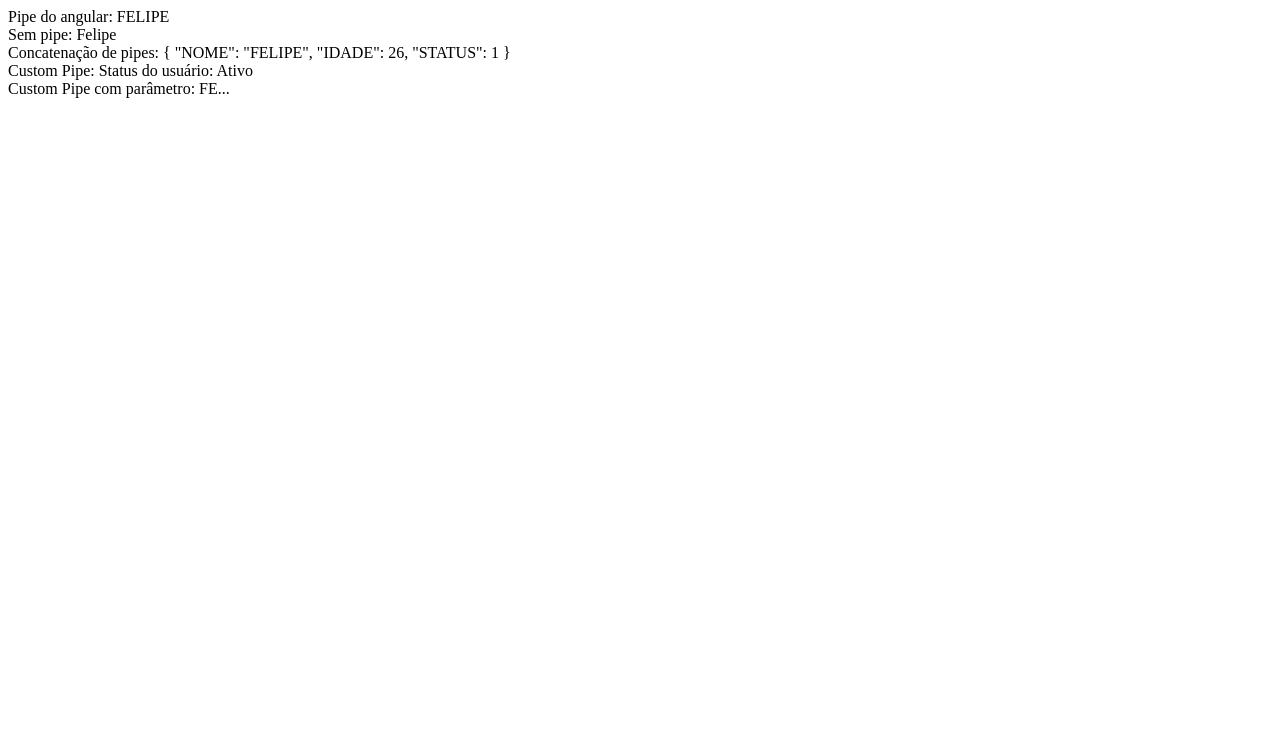
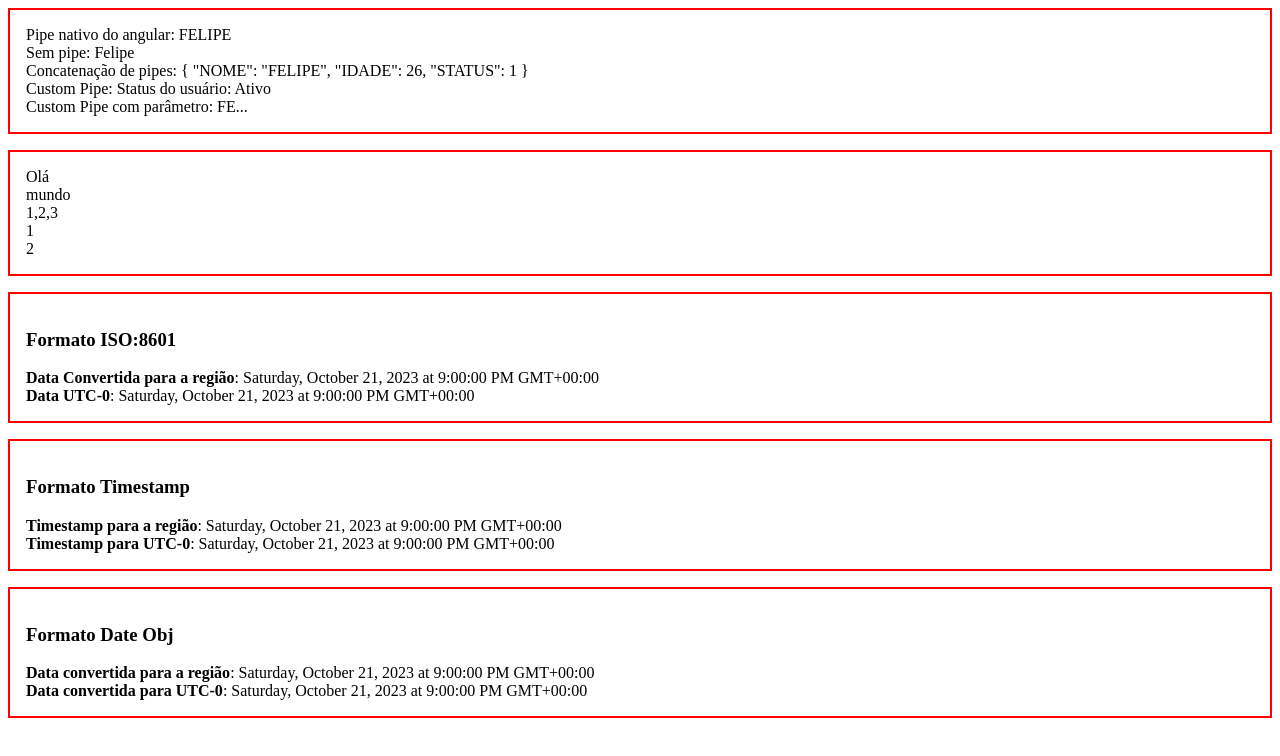
Before and after one commit to Eduardo-XavierPaula/Angular_Pipes, an Angular app: page / in a window 1280 px wide. Shown: the top 756 px of the page. Built offline with nearby package versions, Linux system fonts and the light colour scheme.

Commit message:
✨ New feature: Estudo de pipe date, by Eduardo Xavier

```diff
--- a/src/app/app.component.html
+++ b/src/app/app.component.html
@@ -1,6 +1,6 @@
 <div class="container">
   <span>
-    Pipe do angular:
+    Pipe nativo do angular:
     {{ pessoa.nome | uppercase }}
   </span>
   <span>
@@ -18,3 +18,44 @@
     Custom Pipe com parâmetro: {{ pessoa.nome | truncate : 2 | uppercase }}
   </span>
 </div>
+<div class="container">
+  <span>
+    {{ "Olá mundo" | slice : 0 : 3 }}
+  </span>
+  <span>
+    {{ "Olá mundo" | slice : 4 }}
+  </span>
+  <span>
+    {{ [1, 2, 3, 4, 5] | slice : 0 : 3 }}
+  </span>
+  @for (item of [1,2,3,4,5] | slice : 0 : 2 ; track $index) {
+  <span>{{ item }}</span>
+  }
+</div>
+
+<div class="container">
+  <h3>Formato ISO:8601</h3>
+  <span>
+    <b>Data Convertida para a região</b>: {{ minhaData | date : "full" }}
+  </span>
+  <span> <b>Data UTC-0</b>: {{ minhaData | date : "full" : "+0000" }} </span>
+</div>
+<div class="container">
+  <h3>Formato Timestamp</h3>
+  <span>
+    <b>Timestamp para a região</b>: {{ 1697922000000 | date : "full" }}
+  </span>
+  <span>
+    <b>Timestamp para UTC-0</b>: {{ 1697922000000 | date : "full" : "+0000" }}
+  </span>
+</div>
+<div class="container">
+  <h3>Formato Date Obj</h3>
+  <span>
+    <b>Data convertida para a região</b>: {{ minhaDataObj | date : "full" }}
+  </span>
+  <span>
+    <b>Data convertida para UTC-0</b>:
+    {{ minhaDataObj | date : "full" : "+0000" }}
+  </span>
+</div>
--- a/src/app/app.component.scss
+++ b/src/app/app.component.scss
@@ -1,4 +1,7 @@
 .container {
   display: flex;
   flex-direction: column;
+  border: 2px solid red;
+  padding: 16px;
+  margin-bottom: 16px;
 }
--- a/src/app/app.component.ts
+++ b/src/app/app.component.ts
@@ -1,4 +1,4 @@
-import { Component } from '@angular/core';
+import { Component, OnInit } from '@angular/core';
 
 export enum UserStatusEnum {
   ATIVO = 1,
@@ -10,10 +10,19 @@ export enum UserStatusEnum {
   templateUrl: './app.component.html',
   styleUrl: './app.component.scss',
 })
-export class AppComponent {
+export class AppComponent implements OnInit {
   pessoa = {
     nome: 'Felipe',
     idade: 26,
     status: UserStatusEnum.ATIVO,
   };
+
+  minhaData: string = '2023-10-21T21:00:00.000Z';
+  minhaDataObj: Date = new Date('2023-10-21T21:00:00.000Z');
+  ngOnInit(): void {
+    console.log('Data Convertida para a região', new Date(this.minhaData));
+    console.log('Data UTC-0', new Date(this.minhaData).toUTCString());
+    console.log('Timestamp', new Date(this.minhaData).getTime());
+    console.log('Timestamp', this.minhaDataObj);
+  }
 }
```
